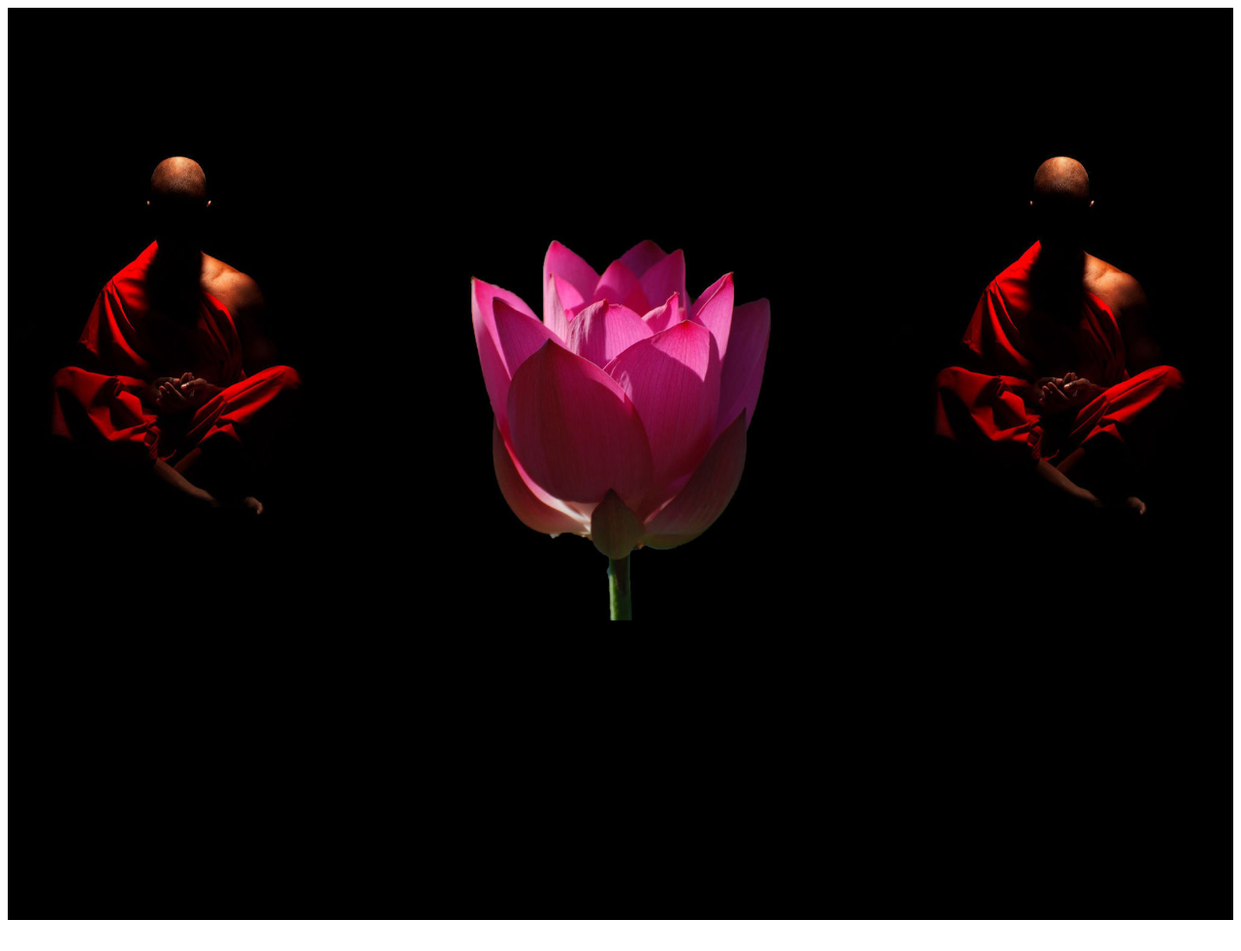
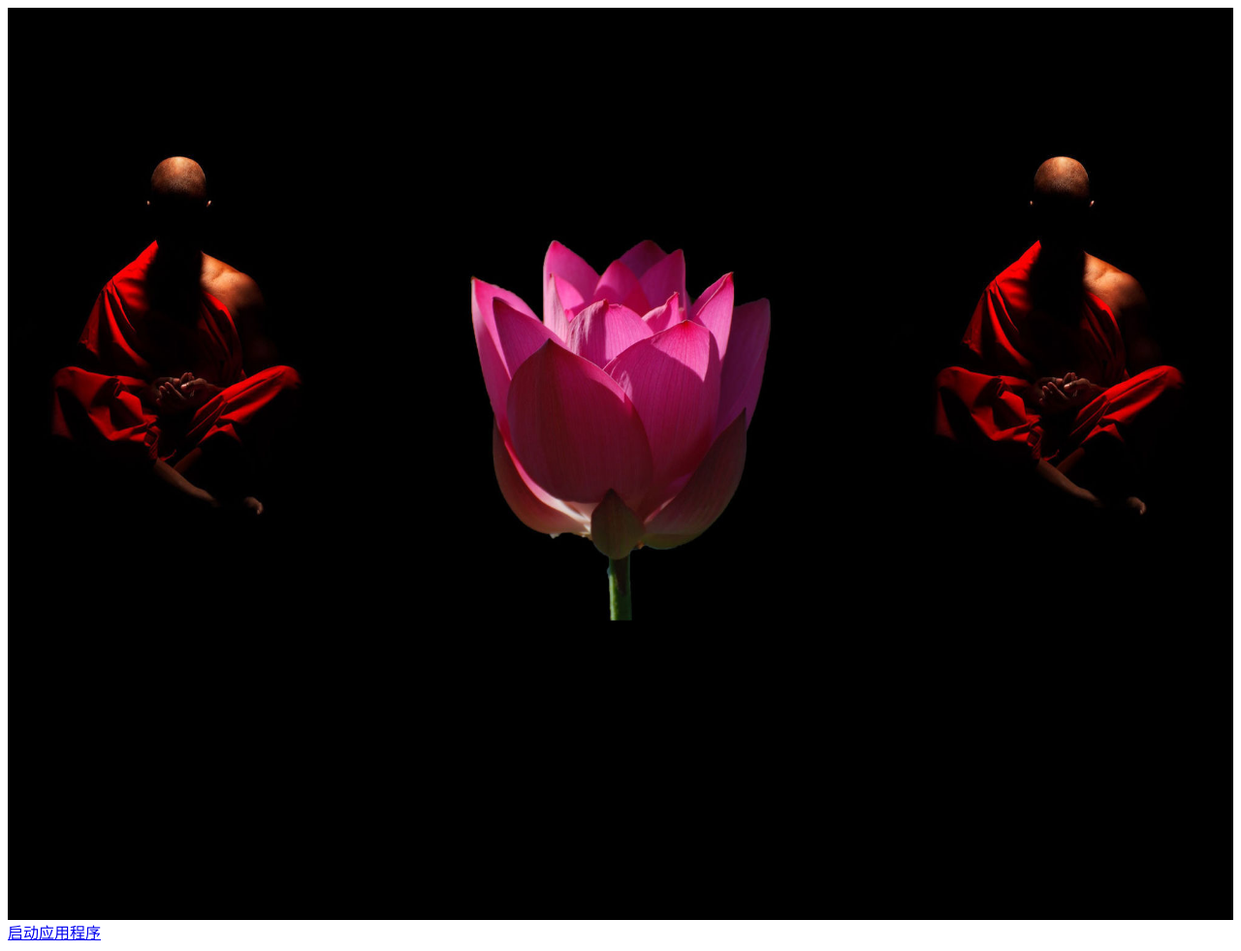
Before and after one commit to sunshine-me/sunshine-me.github.io, a plain HTML site: page index.html in a window 1280 px wide. Shown: the whole page at 97% size. Before the commit the page ends 957 px from the top, so only its background shows below. Drawn offline with Linux system fonts and the light colour scheme.

Commit message:
Update index.html

```diff
--- a/index.html
+++ b/index.html
@@ -4,5 +4,6 @@
  </head>
  <body background="#000">
 <center><img src="lian.jpg" position='fixed' width="100%" height="120%"></img></center>
+<a href="exiuapp://carowner.app/openwith?name=zhangsan&age=26">启动应用程序</a>
  </body>
 </html>
```
